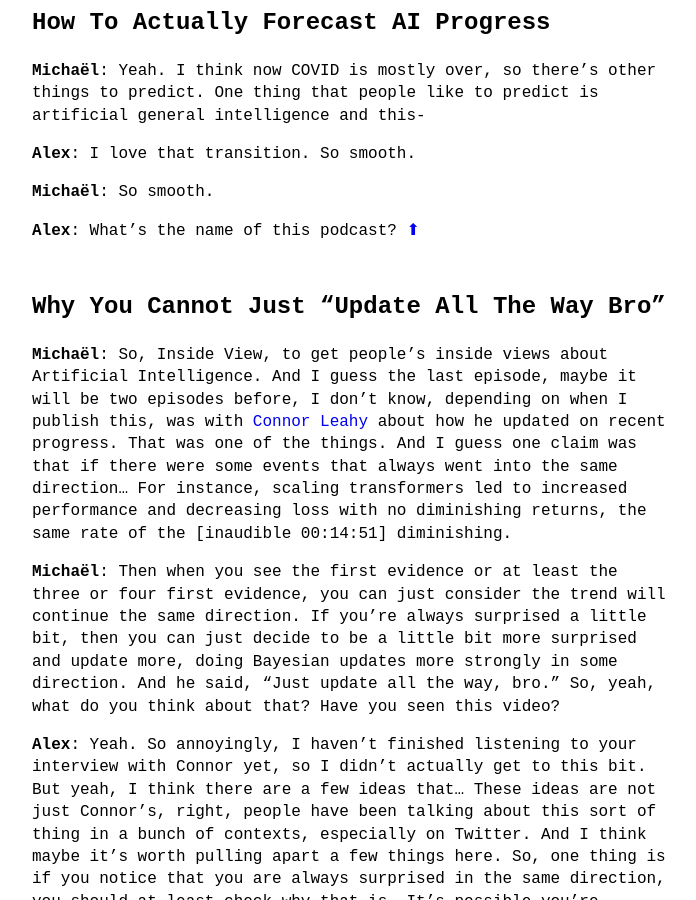
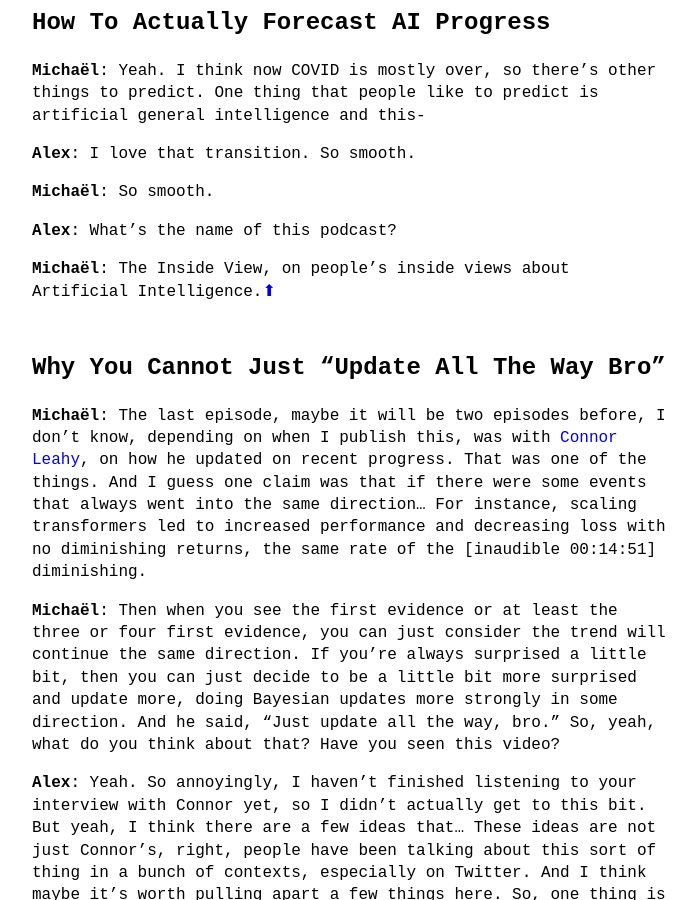
Before and after one commit to theinsideview/theinsideview.github.io, a Jekyll site: the page built from _posts/2022-09-05-alex.md, in a window 1280 px wide and 900 px high, scrolled down 8149 px. Shown: the whole window, without its empty margins (288-984 px from the left). Built offline with Jekyll 4.4.1, drawn with Linux system fonts in a browser that asks for light colours.

Commit message:
small fixes

```diff
--- a/_posts/2022-09-05-alex.md
+++ b/_posts/2022-09-05-alex.md
@@ -223,12 +223,15 @@ I love that transition. So smooth.
 So smooth.
 
 **Alex**:
-What's the name of this podcast? <a href="#outline">⬆</a>
+What's the name of this podcast?
+
+**Michaël**:
+The Inside View, on people's inside views about Artificial Intelligence.<a href="#outline">⬆</a>
 
 ## Why You Cannot Just "Update All The Way Bro"
 
 **Michaël**:
-So, Inside View, to get people's inside views about Artificial Intelligence. And I guess the last episode, maybe it will be two episodes before, I don't know, depending on when I publish this, was with [Connor Leahy](https://theinsideview.ai/connor2) about how he updated on recent progress. That was one of the things. And I guess one claim was that if there were some events that always went into the same direction... For instance, scaling transformers led to increased performance and decreasing loss with no diminishing returns, the same rate of the [inaudible 00:14:51] diminishing.
+The last episode, maybe it will be two episodes before, I don't know, depending on when I publish this, was with [Connor Leahy](https://theinsideview.ai/connor2), on how he updated on recent progress. That was one of the things. And I guess one claim was that if there were some events that always went into the same direction... For instance, scaling transformers led to increased performance and decreasing loss with no diminishing returns, the same rate of the [inaudible 00:14:51] diminishing.
 
 **Michaël**:
 Then when you see the first evidence or at least the three or four first evidence, you can just consider the trend will continue the same direction. If you're always surprised a little bit, then you can just decide to be a little bit more surprised and update more, doing Bayesian updates more strongly in some direction. And he said, "Just update all the way, bro." So, yeah, what do you think about that? Have you seen this video?
```
